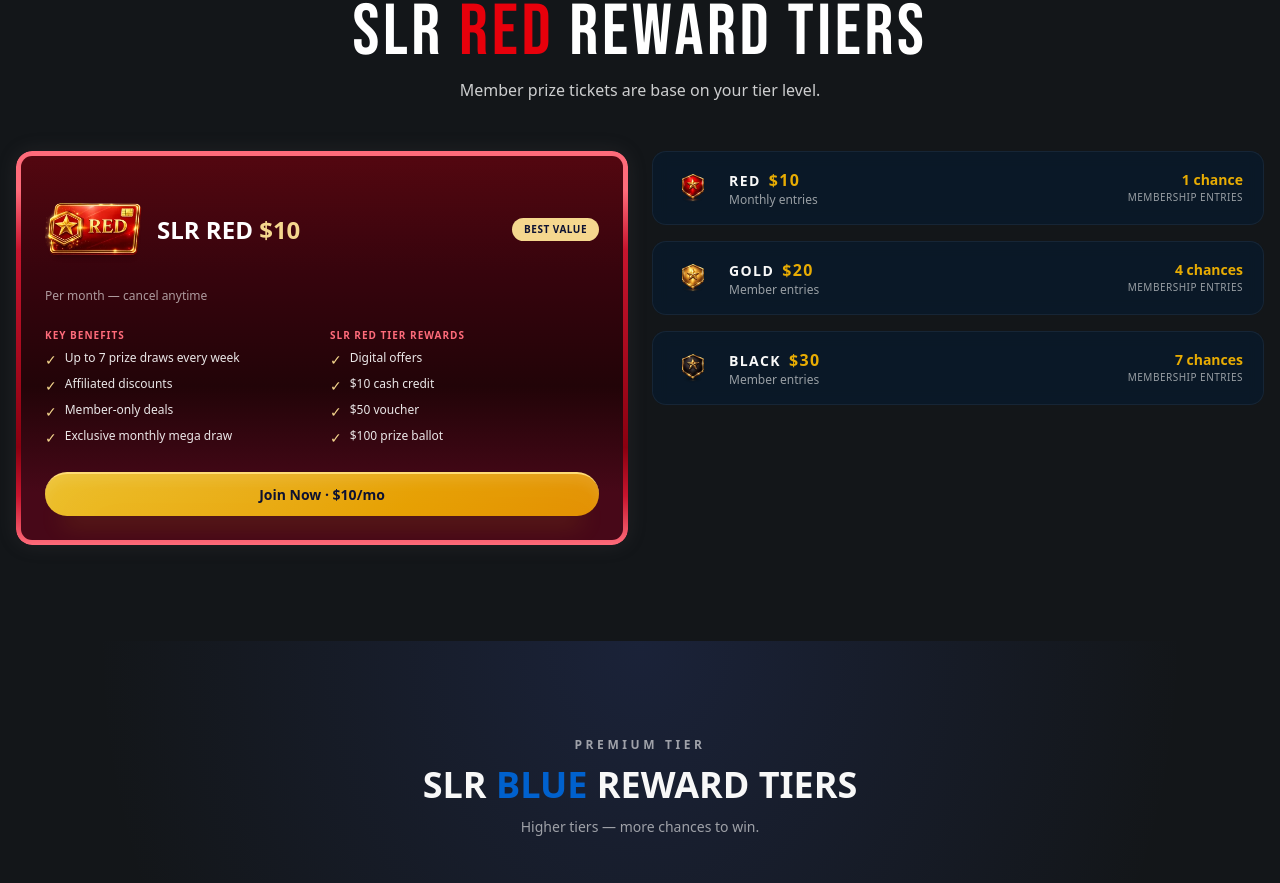
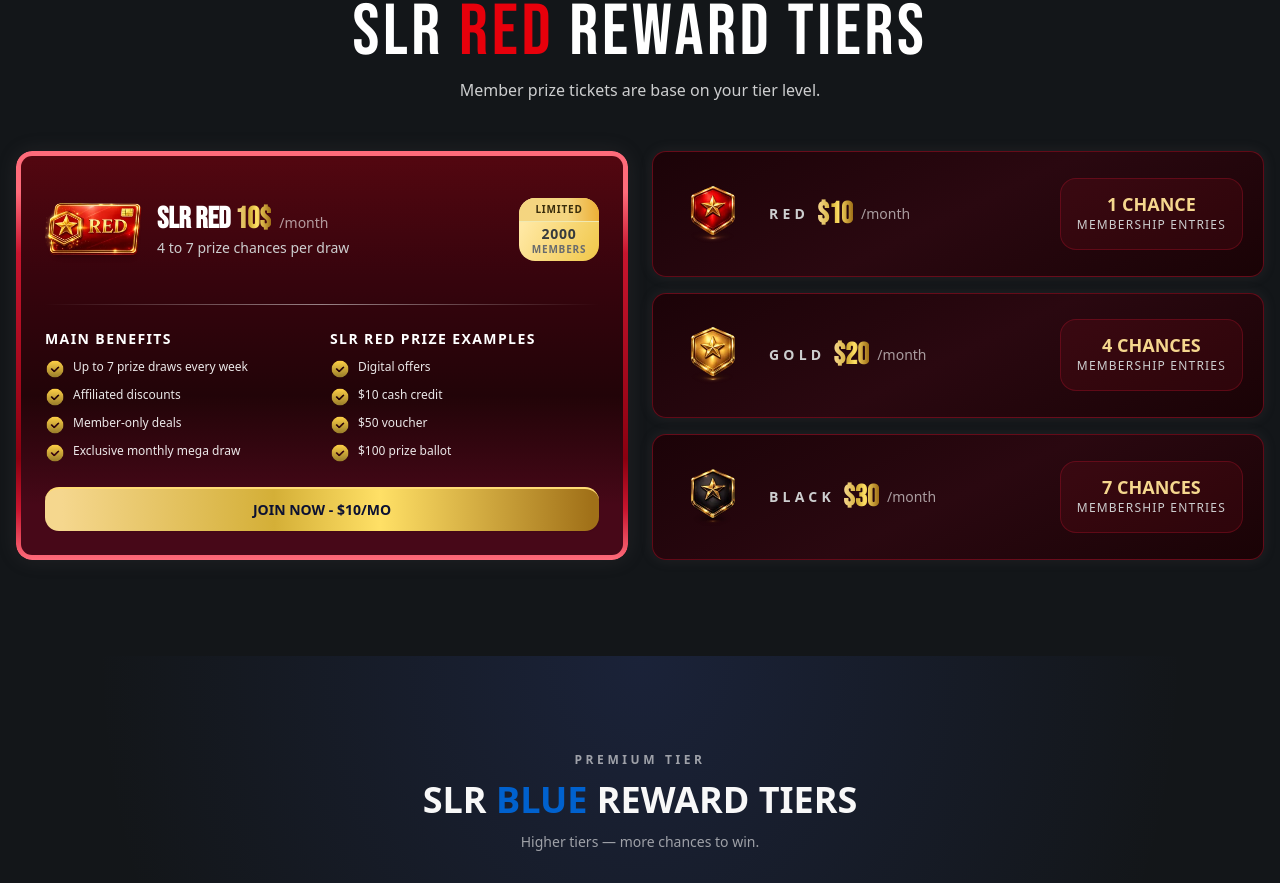
Before and after one commit to vourdev/slr-membership, a Next.js app: page / in a window 1280 px wide. Shown: the part 3803-4686 px from the top of the page. Built offline with nearby package versions, Linux system fonts and the light colour scheme; no server answers.

Commit message:
feat: Add check-circle icon and enhance Red Tiers section with improved styling and layout

```diff
--- a/src/app/(home)/(routes)/(membership)/_components/red-tiers-section.tsx
+++ b/src/app/(home)/(routes)/(membership)/_components/red-tiers-section.tsx
@@ -13,11 +13,13 @@ const redBenefits = {
     rewards: ['Digital offers', '$10 cash credit', '$50 voucher', '$100 prize ballot']
 };
 
-const upgrades = [
-    { label: 'Red', value: '$10', chances: '1 chance', period: 'Monthly entries' },
-    { label: 'Gold', value: '$20', chances: '4 chances', period: 'Member entries' },
-    { label: 'Black', value: '$30', chances: '7 chances', period: 'Member entries' }
-];
+// Shared style for upgrade cards — each card will eventually get its own gradient,
+// for now they all share this temporary look:
+const upgradeCardStyle: React.CSSProperties = {
+    background: 'linear-gradient(154.36deg, #1C0308 0.82%, #2A0810 49.73%, #1A0306 98.65%)',
+    border: '1px solid #C8152E66',
+    boxShadow: '0px 0px 13px 0px #776D6D26'
+};
 
 const RedTiersSection = () => {
     return (
@@ -39,108 +41,231 @@ const RedTiersSection = () => {
                 </div>
 
                 <div className='mt-12 grid grid-cols-1 gap-6 lg:grid-cols-2'>
-                    {/* Main red card */}
                     <div className='relative isolate rounded-2xl p-1.25 shadow-[0px_0px_20px_0px_#776D6D26]'>
                         <div
-                            className='absolute inset-0 -z-10 rounded-2xl bg-[linear-gradient(180deg,#FF6B7A_10%,#C8152E_25%,#8B0010_75.24%,#C8152E_87.62%,#FF6B7A_100%)] [mask-composite:exclude] p-[5px] [mask:linear-gradient(#fff_0_0)_content-box,linear-gradient(#fff_0_0)]'
+                            className='absolute inset-0 -z-10 rounded-2xl bg-[linear-gradient(180deg,#FF6B7A_10%,#C8152E_25%,#8B0010_75.24%,#C8152E_87.62%,#FF6B7A_100%)] mask-exclude p-1.25 [mask:linear-gradient(#fff_0_0)_content-box,linear-gradient(#fff_0_0)]'
                             aria-hidden='true'
                         />
-
-                        {/* Isi Card dengan Background Gradient */}
-                        <div className='relative overflow-hidden rounded-[calc(1rem-5px)] bg-[linear-gradient(180deg,#530710_0%,#37040D_30%,#220408_60%,#470818_87.62%)] p-6'>
-                            <div className='flex items-center justify-between'>
-                                <div className='flex items-center gap-3'>
+                        <div className='relative overflow-hidden rounded-[calc(1rem-5px)] bg-[linear-gradient(180deg,#530710_0%,#37040D_30%,#220408_60%,#470818_87.62%)] p-4 sm:p-6'>
+                            {/* Header */}
+                            <div className='flex items-center justify-between gap-3'>
+                                <div className='flex min-w-0 items-center gap-2 sm:gap-3'>
                                     <Image
                                         src='/icons/ic-slr-red-reward.webp'
                                         alt='SLR Red'
                                         width={100}
                                         height={100}
-                                        className='h-25 w-25 object-contain'
+                                        className='h-16 w-16 shrink-0 object-contain sm:h-20 sm:w-20 md:h-25 md:w-25'
                                     />
-                                    <div>
-                                        <p className='text-2xl font-extrabold text-white'>
-                                            SLR RED <span className='text-[#F5D78E]'>$10</span>
+                                    <div className='flex min-w-0 flex-col'>
+                                        <div className='flex flex-wrap items-baseline gap-1 sm:gap-2'>
+                                            <p className='font-bebas-neue text-2xl font-extrabold text-white sm:text-3xl'>
+                                                SLR RED{' '}
+                                                <span className='bg-[linear-gradient(89.12deg,#F5D78E_3.07%,#D4AF37_41.36%,#FFE066_60.5%,#A07018_98.79%)] bg-clip-text font-extrabold text-transparent'>
+                                                    10$
+                                                </span>
+                                            </p>
+                                            <span className='text-xs font-normal text-white/60 sm:text-sm'>/month</span>
+                                        </div>
+                                        <p className='text-xs leading-relaxed text-[#CDCECF] sm:text-sm'>
+                                            4 to 7 prize chances per draw
                                         </p>
                                     </div>
                                 </div>
-                                <div className='rounded-full bg-[#F5D78E] px-3 py-1 text-[10px] font-bold tracking-wider text-[#0C1132] uppercase'>
-                                    Best Value
+
+                                {/* Limited Badge */}
+                                <div className='flex w-16 shrink-0 flex-col items-center justify-center overflow-hidden rounded-xl bg-[linear-gradient(119.74deg,#FFE8A3_16.57%,#F1C94F_94.27%)] font-bold tracking-wider text-[#0C1132] uppercase sm:w-20 sm:rounded-2xl'>
+                                    <div
+                                        className='w-full border-b border-[#F1E9B1] py-1 text-center text-[9px] font-bold text-[#392D0B] sm:text-[10px]'
+                                        style={{
+                                            background: 'linear-gradient(89.12deg, #F4D580 60.5%, #EDB038 98.79%)'
+                                        }}>
+                                        Limited
+                                    </div>
+                                    <div className='flex flex-col items-center justify-center pt-0.75 pb-1.5'>
+                                        <span className='text-xs leading-tight font-black text-[#363A3D] sm:text-sm'>
+                                            2000
+                                        </span>
+                                        <span className='text-[8px] leading-tight font-semibold text-[#686B6E] sm:text-[10px]'>
+                                            MEMBERS
+                                        </span>
+                                    </div>
                                 </div>
                             </div>
 
-                            <p className='mt-2 text-xs text-white/60'>Per month — cancel anytime</p>
+                            {/* Divider */}
+                            <div className='my-4 h-px w-full bg-[linear-gradient(90deg,rgba(255,255,255,0)_0%,rgba(255,255,255,0.5)_50%,rgba(255,255,255,0)_100%)] sm:my-6'></div>
 
-                            <div className='mt-6 grid grid-cols-2 gap-4 text-sm'>
+                            {/* Benefits Grid */}
+                            <div className='xs:grid-cols-2 grid grid-cols-1 gap-4 text-sm sm:grid-cols-2'>
                                 <div>
-                                    <p className='mb-2 text-[10px] font-bold tracking-widest text-[#FF6B7A] uppercase'>
-                                        Key Benefits
+                                    <p className='mb-2 text-xs font-semibold tracking-widest text-white uppercase sm:text-sm'>
+                                        Main Benefits
                                     </p>
                                     <ul className='space-y-1.5'>
                                         {redBenefits.perks.map((item) => (
-                                            <li key={item} className='flex gap-2 text-white/90'>
-                                                <span className='text-[#F5D78E]'>✓</span>
-                                                <span className='text-xs'>{item}</span>
+                                            <li key={item} className='flex items-start gap-2 text-white/90'>
+                                                <Image
+                                                    src='/icons/ic-check-circle.png'
+                                                    alt='Check'
+                                                    width={20}
+                                                    height={20}
+                                                    className='mt-0.5 h-4 w-4 shrink-0 object-contain sm:h-5 sm:w-5'
+                                                />
+                                                <span className='text-xs leading-relaxed'>{item}</span>
                                             </li>
                                         ))}
                                     </ul>
                                 </div>
                                 <div>
-                                    <p className='mb-2 text-[10px] font-bold tracking-widest text-[#FF6B7A] uppercase'>
-                                        SLR Red Tier Rewards
+                                    <p className='mb-2 text-xs font-semibold tracking-widest text-white uppercase sm:text-sm'>
+                                        SLR Red Prize Examples
                                     </p>
                                     <ul className='space-y-1.5'>
                                         {redBenefits.rewards.map((item) => (
-                                            <li key={item} className='flex gap-2 text-white/90'>
-                                                <span className='text-[#F5D78E]'>✓</span>
-                                                <span className='text-xs'>{item}</span>
+                                            <li key={item} className='flex items-start gap-2 text-white/90'>
+                                                <Image
+                                                    src='/icons/ic-check-circle.png'
+                                                    alt='Check'
+                                                    width={20}
+                                                    height={20}
+                                                    className='mt-0.5 h-4 w-4 shrink-0 object-contain sm:h-5 sm:w-5'
+                                                />
+                                                <span className='text-xs leading-relaxed'>{item}</span>
                                             </li>
                                         ))}
                                     </ul>
                                 </div>
                             </div>
 
-                            <Link href='/sign-up' className='mt-6 block'>
-                                {/* Menggunakan styling button yang kita buat sebelumnya */}
-                                <Button className='slr-gold-gradient h-11 w-full rounded-full border-t-2 border-[#FFDC75] font-bold text-[#0C1132] shadow-[inset_0px_8px_12px_0px_#FFFFFF14,inset_16px_24px_64px_-24px_#FFFFFF14,0px_24px_24px_-16px_#DAAF1133]'>
-                                    Join Now · $10/mo
+                            {/* Button */}
+                            <Link href='/sign-up' className='mt-4 block sm:mt-6'>
+                                <Button
+                                    className='h-10 w-full rounded-xl font-bold uppercase sm:h-11'
+                                    style={{
+                                        color: '#0C1132',
+                                        background:
+                                            'linear-gradient(89.12deg, #F5D78E 3.07%, #D4AF37 41.36%, #FFE066 60.5%, #A07018 98.79%)',
+                                        borderTop: '2px solid #FFDC75'
+                                    }}>
+                                    Join Now - $10/mo
                                 </Button>
                             </Link>
                         </div>
                     </div>
 
-                    {/* Upgrade cards */}
-                    <div className='space-y-4'>
-                        {upgrades.map((tier, idx) => {
-                            const iconSrc = `/icons/ic-list-slr-red-reward-${idx + 1}.webp`;
-                            return (
+                    {/* Upgrade cards - kanan
+                        Each card is written explicitly (no map) so that each can later get its own
+                        unique gradient/border/shadow without conditional logic. For now they all
+                        share `upgradeCardStyle`. */}
+                    <div className='flex flex-col gap-3 sm:gap-4'>
+                        {/* Card 1 — Red */}
                         <div
-                                    key={tier.label}
-                                    className='border-slr-navy-border/60 bg-slr-navy-card/60 hover:border-slr-red-tier/50 flex items-center justify-between rounded-xl border px-5 py-4 backdrop-blur-sm transition-colors'>
-                                    <div className='flex items-center gap-4'>
+                            style={upgradeCardStyle}
+                            className='flex flex-1 items-center justify-between gap-2 rounded-xl px-3 py-3 transition-colors sm:gap-3 sm:px-4 sm:py-4 md:px-5'>
+                            <div className='flex min-w-0 items-center gap-2 sm:gap-3 md:gap-4'>
                                 <Image
-                                            src={iconSrc}
-                                            alt={tier.label}
-                                            width={44}
-                                            height={44}
-                                            className='h-10 w-10 object-contain'
+                                    src='/icons/ic-list-slr-red-reward-1.webp'
+                                    alt='Red'
+                                    width={80}
+                                    height={80}
+                                    className='h-14 w-14 shrink-0 object-contain sm:h-16 sm:w-16 md:h-20 md:w-20'
                                 />
-                                        <div>
-                                            <p className='text-slr-navy-foreground text-sm font-bold tracking-widest uppercase'>
-                                                {tier.label}
-                                                <span className='text-slr-gold ml-2 text-base'>{tier.value}</span>
-                                            </p>
-                                            <p className='text-slr-navy-foreground/60 text-xs'>{tier.period}</p>
+                                <div className='flex min-w-0 flex-wrap items-baseline gap-x-1.5 gap-y-0 sm:gap-x-2'>
+                                    <div className='flex items-center gap-1.5 text-[#CDCECF] uppercase sm:gap-2'>
+                                        <span className='text-xs leading-none font-semibold tracking-[0.18em] sm:text-sm sm:tracking-[0.3em]'>
+                                            Red
+                                        </span>
+                                        <span className='font-bebas-neue bg-[linear-gradient(89.12deg,#F5D78E_3.07%,#D4AF37_41.36%,#FFE066_60.5%,#A07018_98.79%)] bg-clip-text text-2xl leading-none font-extrabold tracking-normal text-transparent sm:text-3xl'>
+                                            $10
+                                        </span>
+                                    </div>
+                                    <span className='text-[10px] font-normal text-white/60 sm:text-xs md:text-sm'>
+                                        /month
+                                    </span>
                                 </div>
                             </div>
-                                    <div className='text-right'>
-                                        <p className='text-slr-gold text-sm font-bold'>{tier.chances}</p>
-                                        <p className='text-slr-navy-foreground/60 text-[10px] tracking-wider uppercase'>
+                            <div className='flex shrink-0 flex-col items-center justify-center rounded-xl border border-[#C8152E4D] bg-[#C8152E1A] p-2 text-center sm:rounded-2xl sm:p-3 md:p-4'>
+                                <p className='text-sm leading-none font-extrabold whitespace-nowrap text-[#F5D78E] uppercase sm:text-base md:text-lg'>
+                                    1 chance
+                                </p>
+                                <p className='mt-1 text-[9px] tracking-widest text-[#CDCECF] uppercase sm:text-[10px] md:text-xs'>
                                     Membership entries
                                 </p>
                             </div>
                         </div>
-                            );
-                        })}
+
+                        {/* Card 2 — Gold */}
+                        <div
+                            style={upgradeCardStyle}
+                            className='flex flex-1 items-center justify-between gap-2 rounded-xl px-3 py-3 transition-colors sm:gap-3 sm:px-4 sm:py-4 md:px-5'>
+                            <div className='flex min-w-0 items-center gap-2 sm:gap-3 md:gap-4'>
+                                <Image
+                                    src='/icons/ic-list-slr-red-reward-2.webp'
+                                    alt='Gold'
+                                    width={80}
+                                    height={80}
+                                    className='h-14 w-14 shrink-0 object-contain sm:h-16 sm:w-16 md:h-20 md:w-20'
+                                />
+                                <div className='flex min-w-0 flex-wrap items-baseline gap-x-1.5 gap-y-0 sm:gap-x-2'>
+                                    <div className='flex items-center gap-1.5 text-[#CDCECF] uppercase sm:gap-2'>
+                                        <span className='text-xs leading-none font-semibold tracking-[0.18em] sm:text-sm sm:tracking-[0.3em]'>
+                                            Gold
+                                        </span>
+                                        <span className='font-bebas-neue bg-[linear-gradient(89.12deg,#F5D78E_3.07%,#D4AF37_41.36%,#FFE066_60.5%,#A07018_98.79%)] bg-clip-text text-2xl leading-none font-extrabold tracking-normal text-transparent sm:text-3xl'>
+                                            $20
+                                        </span>
+                                    </div>
+                                    <span className='text-[10px] font-normal text-white/60 sm:text-xs md:text-sm'>
+                                        /month
+                                    </span>
+                                </div>
+                            </div>
+                            <div className='flex shrink-0 flex-col items-center justify-center rounded-xl border border-[#C8152E4D] bg-[#C8152E1A] p-2 text-center sm:rounded-2xl sm:p-3 md:p-4'>
+                                <p className='text-sm leading-none font-extrabold whitespace-nowrap text-[#F5D78E] uppercase sm:text-base md:text-lg'>
+                                    4 chances
+                                </p>
+                                <p className='mt-1 text-[9px] tracking-widest text-[#CDCECF] uppercase sm:text-[10px] md:text-xs'>
+                                    Membership entries
+                                </p>
+                            </div>
+                        </div>
+
+                        {/* Card 3 — Black */}
+                        <div
+                            style={upgradeCardStyle}
+                            className='flex flex-1 items-center justify-between gap-2 rounded-xl px-3 py-3 transition-colors sm:gap-3 sm:px-4 sm:py-4 md:px-5'>
+                            <div className='flex min-w-0 items-center gap-2 sm:gap-3 md:gap-4'>
+                                <Image
+                                    src='/icons/ic-list-slr-red-reward-3.webp'
+                                    alt='Black'
+                                    width={80}
+                                    height={80}
+                                    className='h-14 w-14 shrink-0 object-contain sm:h-16 sm:w-16 md:h-20 md:w-20'
+                                />
+                                <div className='flex min-w-0 flex-wrap items-baseline gap-x-1.5 gap-y-0 sm:gap-x-2'>
+                                    <div className='flex items-center gap-1.5 text-[#CDCECF] uppercase sm:gap-2'>
+                                        <span className='text-xs leading-none font-semibold tracking-[0.18em] sm:text-sm sm:tracking-[0.3em]'>
+                                            Black
+                                        </span>
+                                        <span className='font-bebas-neue bg-[linear-gradient(89.12deg,#F5D78E_3.07%,#D4AF37_41.36%,#FFE066_60.5%,#A07018_98.79%)] bg-clip-text text-2xl leading-none font-extrabold tracking-normal text-transparent sm:text-3xl'>
+                                            $30
+                                        </span>
+                                    </div>
+                                    <span className='text-[10px] font-normal text-white/60 sm:text-xs md:text-sm'>
+                                        /month
+                                    </span>
+                                </div>
+                            </div>
+                            <div className='flex shrink-0 flex-col items-center justify-center rounded-xl border border-[#C8152E4D] bg-[#C8152E1A] p-2 text-center sm:rounded-2xl sm:p-3 md:p-4'>
+                                <p className='text-sm leading-none font-extrabold whitespace-nowrap text-[#F5D78E] uppercase sm:text-base md:text-lg'>
+                                    7 chances
+                                </p>
+                                <p className='mt-1 text-[9px] tracking-widest text-[#CDCECF] uppercase sm:text-[10px] md:text-xs'>
+                                    Membership entries
+                                </p>
+                            </div>
+                        </div>
                     </div>
                 </div>
             </div>
```
Also changed, not shown: public/icons/ic-check-circle.png (added). Lines whose indentation alone changed are shown as unchanged.
